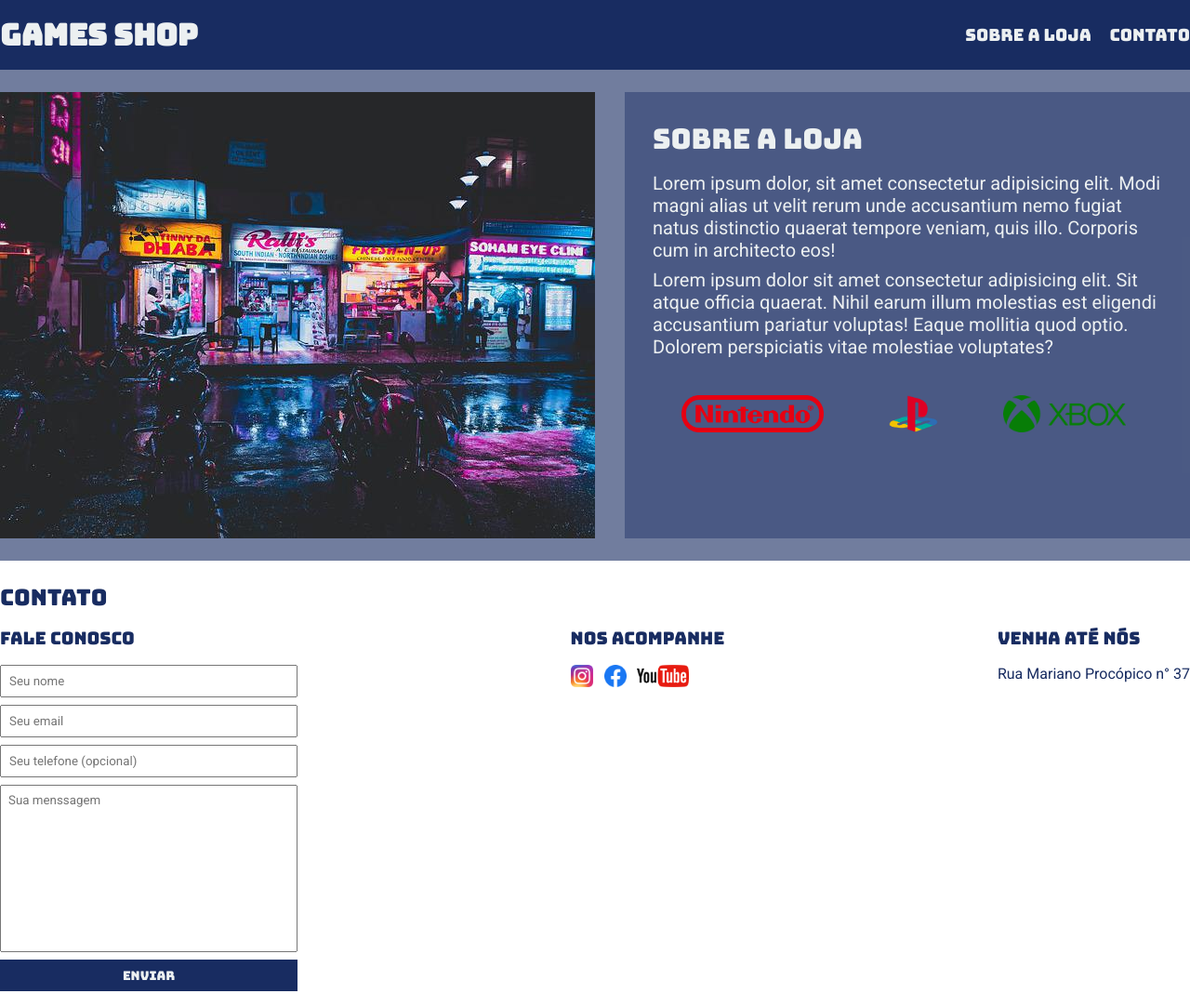
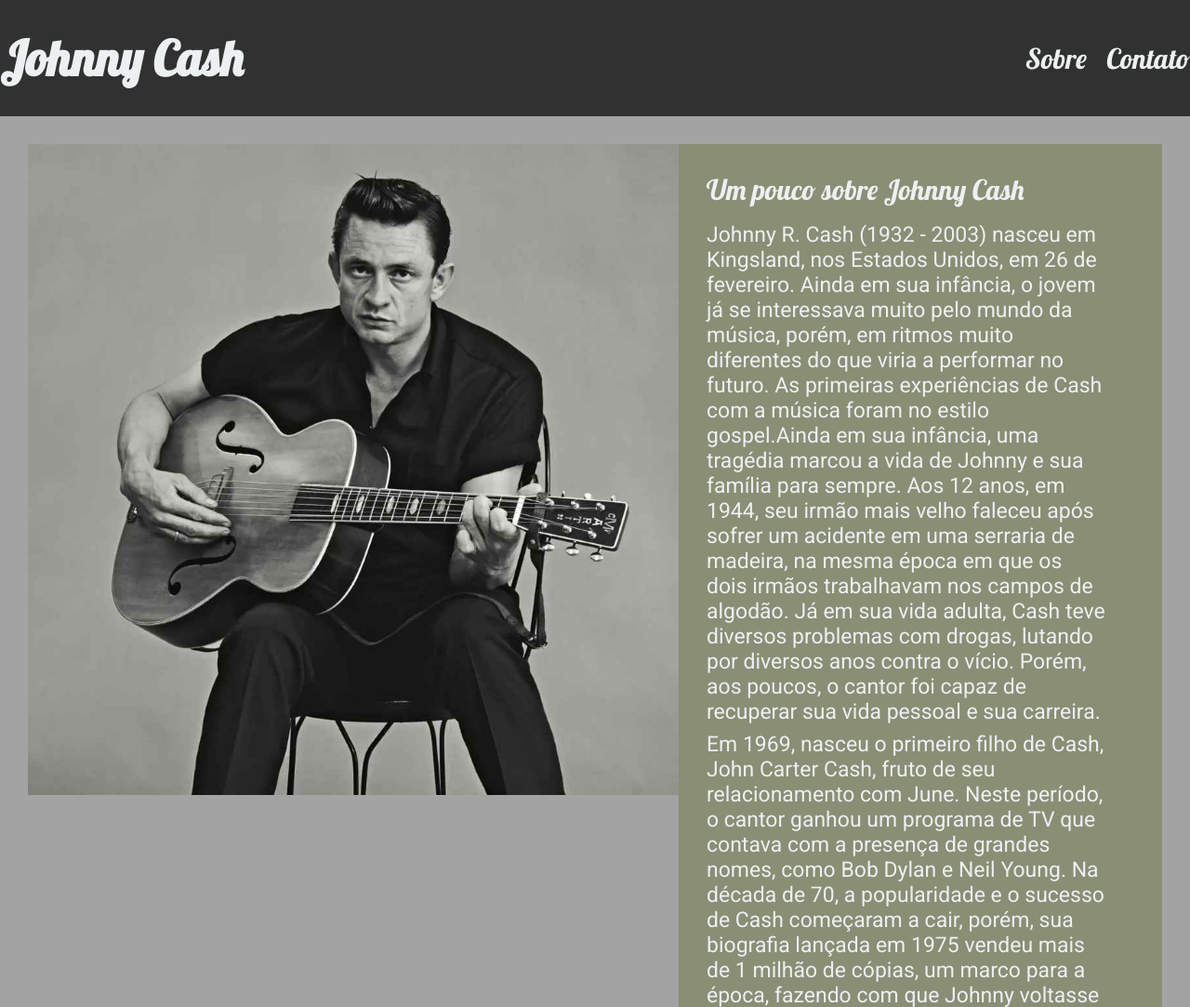
Before and after one commit to VithorMatos/site-johnnycash, a plain HTML site: page index.html in a window 1280 px wide. Shown: the top 1083 px of the page at 93% size. Drawn offline with Linux system fonts and the light colour scheme.

Commit message:
feita as alteracoes

```diff
--- a/index.html
+++ b/index.html
@@ -3,19 +3,20 @@
 <head>
     <meta charset="UTF-8">
     <meta name="viewport" content="width=device-width, initial-scale=1.0">
-    <title>Game Shop - A loja de games</title>
+    <title>Johnny Cash</title>
     <link rel="stylesheet" href="style.css">
     <link rel="preconnect" href="https://fonts.googleapis.com">
     <link rel="preconnect" href="https://fonts.gstatic.com" crossorigin>
-    <link href="https://fonts.googleapis.com/css2?family=Bungee&family=Roboto&display=swap" rel="stylesheet">
+    <link href="https://fonts.googleapis.com/css2?family=Lobster&family=Roboto:ital,wght@0,100;0,300;0,400;0,500;0,700;0,900;1,100;1,300;1,400;1,500;1,700;1,900&display=swap" rel="stylesheet">
+    <link rel="shortcut icon" href="./imagens/favicon.ico" type="image/x-icon">
 </head>
 <body>
     <header>
         <div class="container">
-            <h1>Games Shop</h1>
+            <h1>Johnny Cash</h1>
         <nav>
             <ul>
-                <li><a href="#about">Sobre a loja</a></li>
+                <li><a href="#about">Sobre</a></li>
                 <li><a href="#contact">Contato</a></li>
             </ul>
         </nav>
@@ -23,16 +24,13 @@
     </header>
     <section id="about">
         <div class="container">
-            <img class="store-front" src="imagens/loja.jpg" alt="fachada da loja game Shop">
+            <div class="esquerda">
+                <img class="cash-img" src="imagens/johnny-cash1.jpeg" alt="Johnny Cash">
+            </div>
             <div class="direita">
-                <h2>Sobre a loja</h2>
-                <p>Lorem ipsum dolor, sit amet consectetur adipisicing elit. Modi magni alias ut velit rerum unde accusantium nemo fugiat natus distinctio quaerat tempore veniam, quis illo. Corporis cum in architecto eos!</p>
-                <p>Lorem ipsum dolor sit amet consectetur adipisicing elit. Sit atque officia quaerat. Nihil earum illum molestias est eligendi accusantium pariatur voluptas! Eaque mollitia quod optio. Dolorem perspiciatis vitae molestiae voluptates?</p>
-                <ul class="brands-list">
-                    <li><img src="imagens/nintendo.png" alt="Logo da Nintendo"></li>
-                    <li><img src="imagens/playstation.png" alt="Logo do Playstation"></li>
-                    <li><img src="imagens/xbox.png" alt="Logo do Xbox"></li>
-                </ul>
+                <h2>Um pouco sobre Johnny Cash</h2>
+                <p>Johnny R. Cash (1932 - 2003) nasceu em Kingsland, nos Estados Unidos, em 26 de fevereiro. Ainda em sua infância, o jovem já se interessava muito pelo mundo da música, porém, em ritmos muito diferentes do que viria a performar no futuro. As primeiras experiências de Cash com a música foram no estilo gospel.Ainda em sua infância, uma tragédia marcou a vida de Johnny e sua família para sempre. Aos 12 anos, em 1944, seu irmão mais velho faleceu após sofrer um acidente em uma serraria de madeira, na mesma época em que os dois irmãos trabalhavam nos campos de algodão. Já em sua vida adulta, Cash teve diversos problemas com drogas, lutando por diversos anos contra o vício. Porém, aos poucos, o cantor foi capaz de recuperar sua vida pessoal e sua carreira.</p>
+                <p>Em 1969, nasceu o primeiro filho de Cash, John Carter Cash, fruto de seu relacionamento com June. Neste período, o cantor ganhou um programa de TV que contava com a presença de grandes nomes, como Bob Dylan e Neil Young. Na década de 70, a popularidade e o sucesso de Cash começaram a cair, porém, sua biografia lançada em 1975 vendeu mais de 1 milhão de cópias, um marco para a época, fazendo com que Johnny voltasse à mídia. Na década seguinte, Cash voltou a gravar, porém seus trabalhos não causaram muito impacto na indústria à época. Até os dias de hoje, a poderosa voz de Cash e suas composições marcaram a poesia e a música. Johnny foi considerado pela Rolling Stones como um dos 100 maiores artistas de todos os tempos. O músico norte-americano completaria 90 anos este ano, e sua obra ainda influencia diversos gêneros como o blues, rock e o gospel</p>
             </div>
         </div>
     </section>
@@ -73,7 +71,7 @@
     <footer>
         <div class="container">
             <p>
-                &copy; Games Shop - Todos os direitos reservados - 2024
+                &copy; Acervo Cash - Todos os direitos reservados - 2024
             </p>
         </div>
     </footer>
--- a/style.css
+++ b/style.css
@@ -5,7 +5,7 @@
 }
 
 header, section h2, section h3, form button{
-    font-family: "Bungee", sans-serif;
+    font-family: "Lobster", sans-serif;
     font-weight: normal;
 }
 
@@ -14,15 +14,17 @@
 }
 
 header{
-    padding: 16px 0;
-    background-color: #182c61;
+    padding: 30px 0;
+    background-color: #000000ce;
     color: #ecf0f1;
+    font-size: 26px;
 }
 
 header nav li{
     display: inline;
     margin-left: 16px;
     font-size: 18px;
+    font-size: 30px;
 }
 
 header nav li a{
@@ -42,39 +44,29 @@
     justify-content: space-between;
 }
 
-.brands-list img{
-    height: 40px;
-}
-
-.brands-list li{
-    display: inline;
-    margin-right: 8px;
-}
-
-.brands-list{
-    display: flex;
-    justify-content: space-around;
-    align-items: center;
-    margin-top: 40px;
-    margin-bottom: 80px;
-
-}
 section .container{
     align-items: flex-start;
 }
 
 #about{
-    background-color: #182b619c;
+    background-color: #6969699c;
     color: #ecf0f1;
+    padding: 30px;
+
 }
 
 .direita{
-    background-color: #182b616e;
+    background-color: #54611854;
     padding: 30px;
+
+
+
 }
 
 .direita p{
-    font-size: 20px;
+    font-size: 23px;
+    margin-right: 30px;
+
 }
 
 .direita h2{
@@ -82,7 +74,7 @@
 }
 section{
     padding: 24px 0;
-    color: #182c61;
+    color: black;
 }
 
 section h2{
@@ -93,8 +85,14 @@
     margin-bottom: 8px;
 }
 
-.store-front{
-    margin-right: 32px;
+.cash-img{
+    margin: auto auto ;
+    max-width: 700px;
+    max-height: 700px;
+    width: auto;
+    height: auto;
+
+
 }
 
 .social-links img{
@@ -135,22 +133,22 @@
 }
 
 form button{
-    background-color: #182c61;
+    background-color: #54611854;
     color: #ecf0f1;
     border: none;
 }
 
 form button:hover{
-    background-color: #182b6196;
+    background-color: #54611854;
     cursor: pointer;
 }
 
 input:focus, textarea:focus{
-    outline-color: #182c61;
+    outline-color: #54611854;
 }
 
 footer{
-    background-color: #182c61;
+    background-color: #54611854;
     color: #ecf0f1;
     padding: 16px 0;
     text-align: center;
```
Also changed, not shown: imagens/favicon.ico (added), imagens/johnny-cash1.jpeg (added), imagens/loja.jpg (deleted), imagens/nintendo.png (deleted), imagens/playstation.png (deleted), imagens/xbox.png (deleted).
